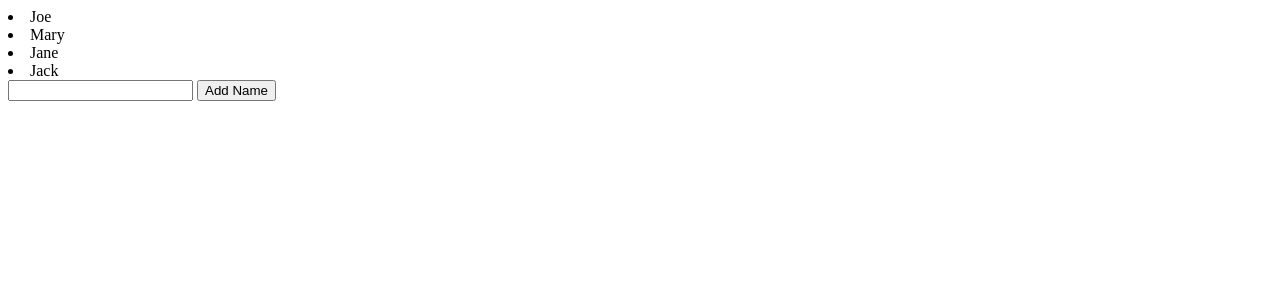
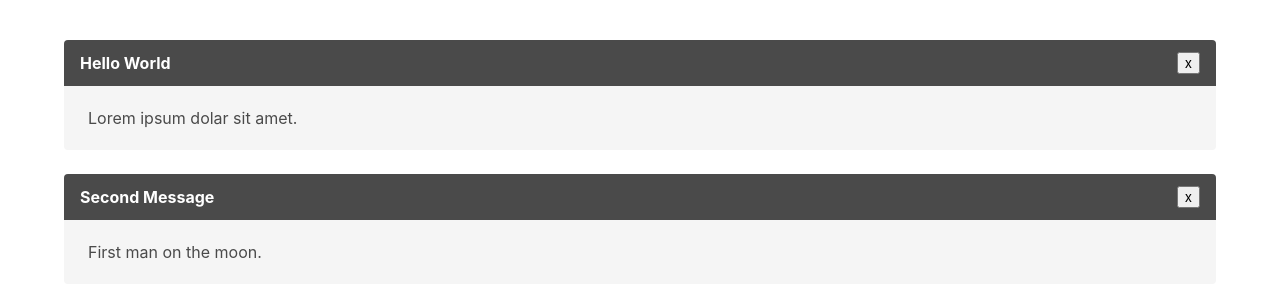
Before and after one commit to jtotty/vue-learning, a website: page index.html in a window 1280 px wide. Drawn offline with nearby package versions, Linux system fonts and the light colour scheme.

Commit message:
Basic nested vue components

```diff
--- a/index.html
+++ b/index.html
@@ -5,35 +5,19 @@
     <meta name="viewport" content="width=device-width, initial-scale=1">
     <meta http-equiv="X-UA-Compatible" content="ie=edge">
     <title>Vue Learning</title>
+    <link rel="stylesheet" href="https://cdnjs.cloudflare.com/ajax/libs/bulma/0.7.2/css/bulma.min.css">
+    <style>
+        body { padding: 40px; }
+    </style>
 </head>
 <body>
 
-    <div id="root">
-        <li v-for="name in names" v-text="name"></li>
-
-        <input id="input" type="text" v-model="newName">
-        <button @click="addName">Add Name</button>
+    <div id="root" class="container">
+        <message title="Hello World" body="Lorem ipsum dolar sit amet."></message>
+        <message title="Second Message" body="First man on the moon."></message>
     </div>
 
     <script src="https://cdn.jsdelivr.net/npm/vue/dist/vue.js"></script>
-
-    <script>
-
-        var app = new Vue({
-            el: '#root',
-            data: {
-                newName: '',
-                names: ['Joe', 'Mary', 'Jane', 'Jack']
-            },
-
-            methods: {
-                addName() {
-                    this.names.push(this.newName);
-                    this.newName = '';
-                }
-            }
-        });
-
-    </script>
+    <script src="build/app.js"></script>
 </body>
 </html>
--- a/package.json
+++ b/package.json
@@ -22,6 +22,7 @@
     "eslint-plugin-import": "^2.14.0",
     "eslint-plugin-node": "^8.0.0",
     "eslint-plugin-promise": "^4.0.1",
-    "eslint-plugin-standard": "^4.0.0"
+    "eslint-plugin-standard": "^4.0.0",
+    "eslint-plugin-vue": "^5.0.0"
   }
 }
```
Also changed, not shown: .eslintrc.json, build/app.js (added), 1 other file.
